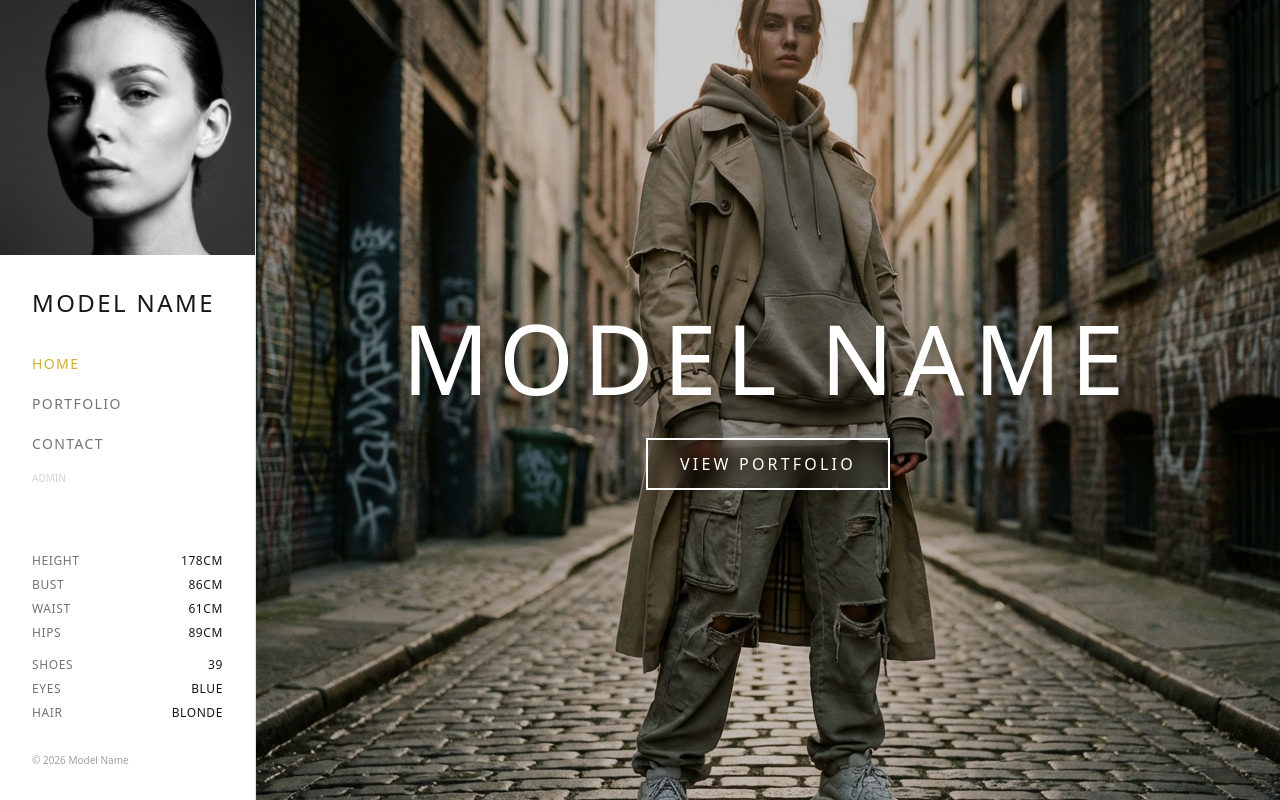
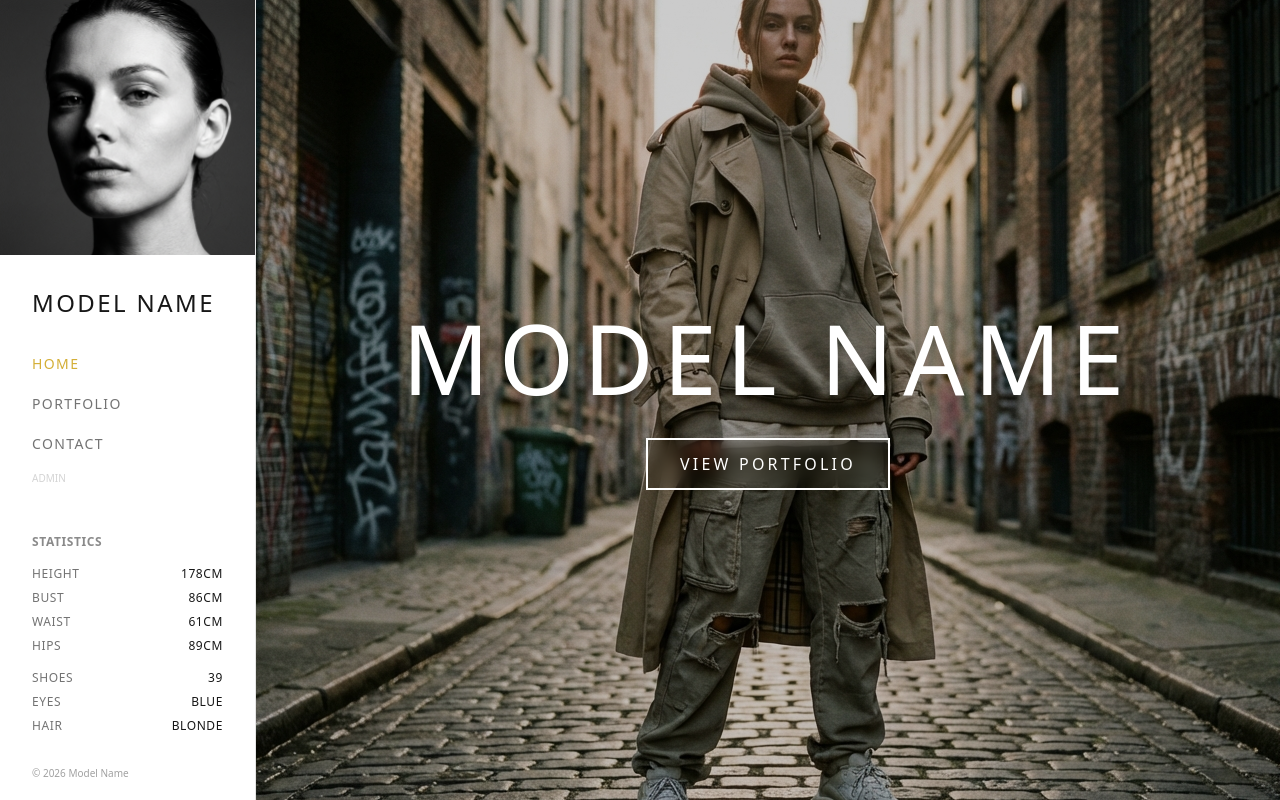
Before and after one commit to selsarraj-create/efolio, a Next.js app: page / in a window 1280 px wide. Built offline with nearby package versions, Linux system fonts and the light colour scheme; a web font is replaced by a local one.

Commit message:
Add STATISTICS heading above stats in sidebar

```diff
--- a/src/components/Sidebar.tsx
+++ b/src/components/Sidebar.tsx
@@ -114,7 +114,7 @@ export default function Sidebar({ config }: SidebarProps) {
 
                         {/* Stats */}
                         <div className={`${!(config.socialLinks && (config.socialLinks.instagram || config.socialLinks.tiktok || config.socialLinks.facebook)) ? 'mt-auto' : ''}`}>
-                            {/* <h2 className="text-xs font-bold uppercase tracking-wider mb-4 opacity-50">Measurements</h2> */}
+                            <h2 className="text-xs font-bold uppercase tracking-wider mb-4 opacity-50">Statistics</h2>
                             <div className="grid grid-cols-2 gap-x-4 gap-y-2 text-xs uppercase tracking-wider text-neutral-500 dark:text-neutral-400">
                                 <div>Height</div>
                                 <div className="text-right text-neutral-900 dark:text-white">{stats.height}</div>
```
